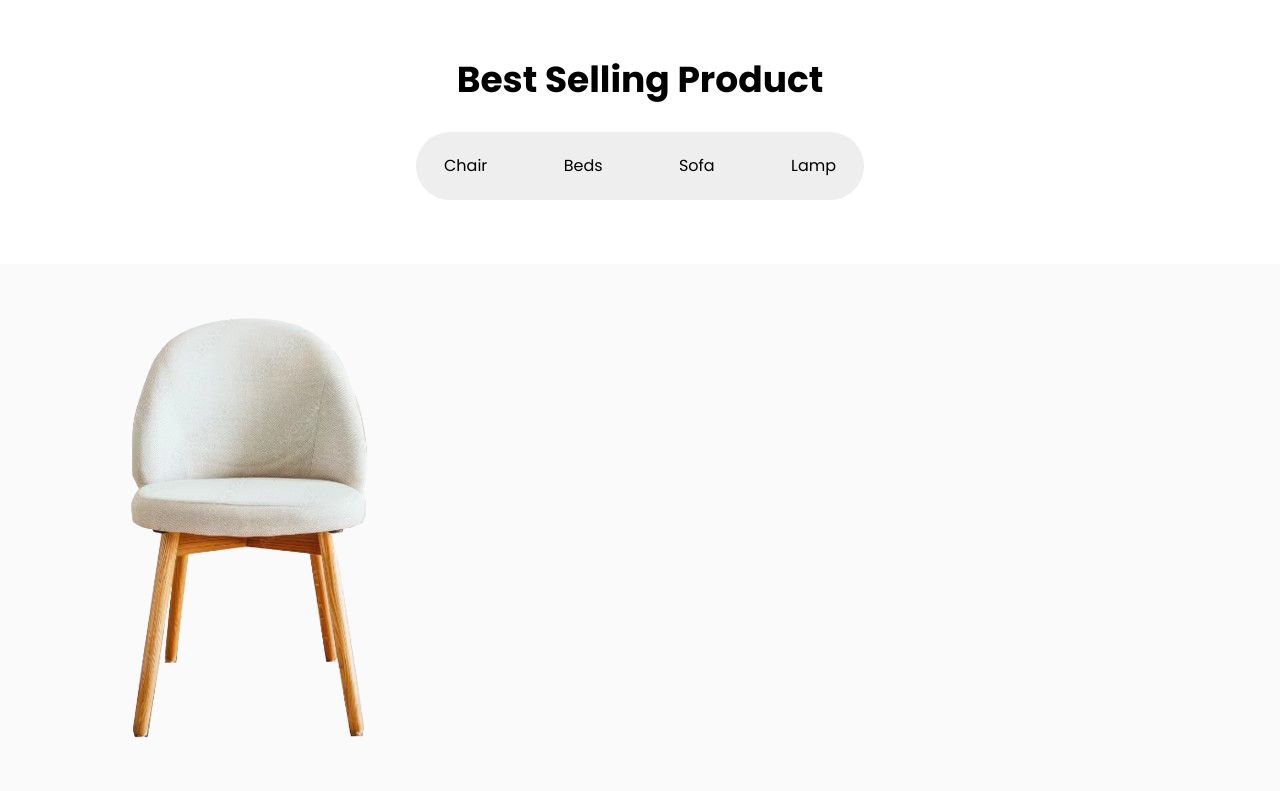
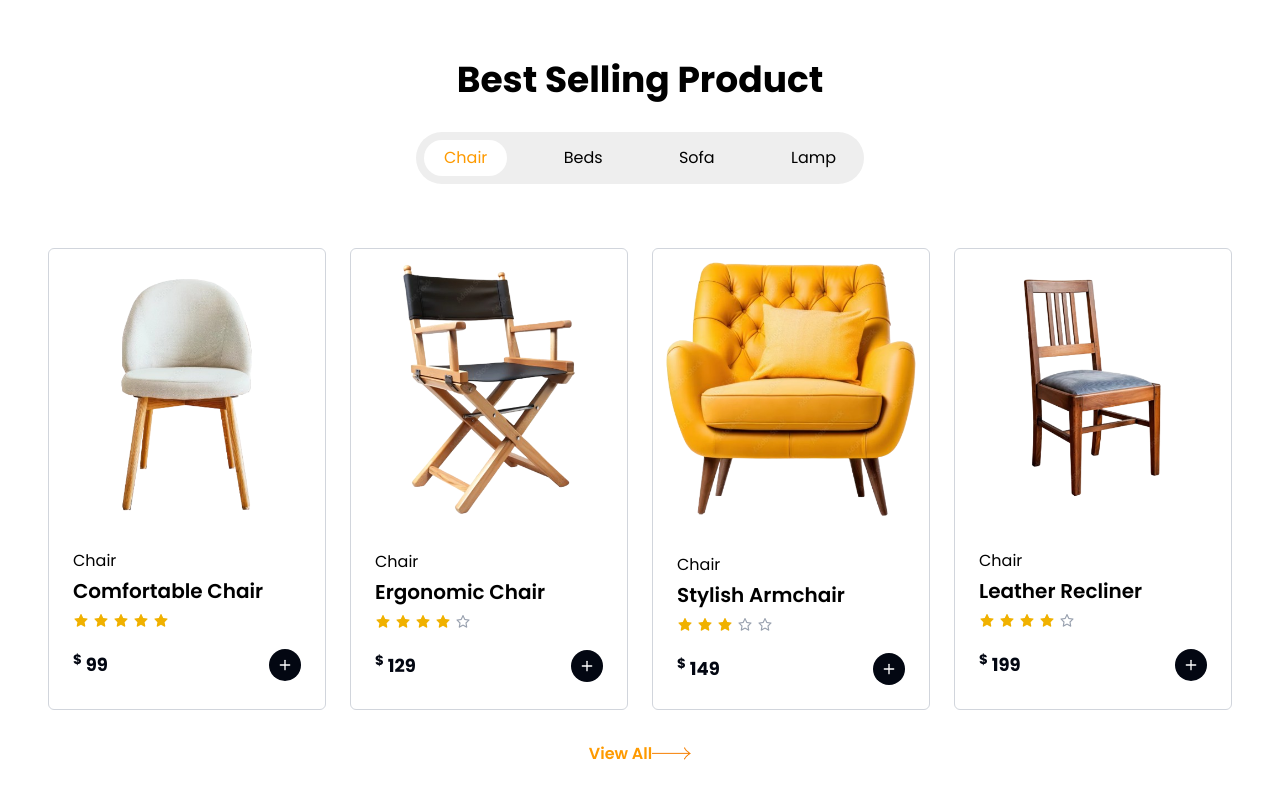
Before and after one commit to Rashed-Jaman-Raj/furniture-likable-rct, a React (Vite) app: page / in a window 1280 px wide. Shown: the part 1100-1891 px from the top of the page. Built offline with nearby package versions, Linux system fonts and the light colour scheme.

Commit message:
product card

```diff
--- /dev/null
+++ b/src/components/navbar/Rating.jsx
@@ -0,0 +1,18 @@
+import React from 'react'
+import { AiFillStar, AiOutlineStar } from "react-icons/ai";
+
+const Rating = ({rating}) => {
+   const totalStars = 5;
+  return (
+    <div className='flex space-x-1'>
+      {
+         Array.from({length: totalStars}, (_, index) => {
+            const starIndex = index + 1;
+            return starIndex <= rating ? (<AiFillStar key={index} className=' text-yellow-500'/>) : (<AiOutlineStar key={index} className=' text-gray-400' />)
+         })
+      }
+    </div>
+  )
+}
+
+export default Rating
--- a/src/pages/shop/ProductCard.jsx
+++ b/src/pages/shop/ProductCard.jsx
@@ -1,11 +1,24 @@
 import React from 'react'
 import { getImgUrl } from '../../utils/getImageUrl'
+import Rating from '../../components/navbar/Rating'
+import { FiPlus } from "react-icons/fi";
 
 const ProductCard = ({product}) => {
   return (
-    <div>
-      <div className='bg-[#FAFAFA]'>
+    <div className='border border-gray-300 rounded-md hover:shadow-lg duration-200 overflow-hidden'>
+      <div className='hover:scale-104 duration-200 cursor-pointer'>
         <img src={getImgUrl(`${product.imageUrl}`)} alt="" />
+      </div>
+      <div className='p-6'>
+        <h4 className='text-base mb-1'>{product.category}</h4>
+        <h3 className='font-semibold text-xl mb-2'>{product.name}</h3>
+        <Rating rating={product.rating}/>
+        <div className=' mt-5 flex justify-between items-center'>
+          <p className='text-gray-950 font-bold text-lg'><sup>$</sup> <span>{product.price}</span></p>
+            <button className='bg-gray-950 text-white hover:bg-black/55 p-2 rounded-full cursor-pointer'>
+            <FiPlus />
+            </button>
+        </div>
       </div>
     </div>
   )
--- a/src/pages/shop/Products.jsx
+++ b/src/pages/shop/Products.jsx
@@ -1,39 +1,69 @@
-import React from 'react'
-import { products } from '../../utils/Products'
-import ProductCard from './ProductCard'
+import React, { useState } from "react";
+import { products } from "../../utils/Products";
+import ProductCard from "./ProductCard";
+import btnIcon from "../../assets/button-icon.png"
 
-const Products = ({headline}) => {
-  const categories = ["Chair", "Beds", "Sofa", "Lamp"]
+const Products = ({ headline }) => {
+  const categories = ["Chair", "Beds", "Sofa", "Lamp"];
+  const [selectedCategory, setSelectedCategory] = useState("Chair");
+  const [visibleProducts, setVisibleProducts] = useState(4);
+  const filteredProducts = products.filter(
+    (product) => product.category === selectedCategory
+  );
+  const loadMoreProducts = () => {
+    setVisibleProducts((prev) => prev + 4);
+  };
   return (
-    <div>
-      <div className='section-container'>
-        <h2 className='text-4xl font-bold text-center my-8 '>{headline}</h2>
+    <div className="px-12">
+      <div className="max-w-screen-2x1 mx-auto">
+        <h2 className="text-4xl font-bold text-center my-8 ">{headline}</h2>
 
         {/* category tabs */}
-        <div className='bg-[#EEEEEE] max-w-md mx-auto sm:rounded-full md-p-2.5 py-4 px-2 mb-16 '>
-          <div className='flex flex-col sm:flex-row items-center md:justify-between justify-center gap-4'>
-            {
-              categories.map((category) => (
-                <button key={category} className={`py-1.5 sm:px-5 px-8 rounded-full hover:bg-amber-500 hover:text-white transition-colors cursor-pointer`}>{category}</button>
-              ))
-            }
+        <div className="bg-[#EEEEEE] max-w-md mx-auto sm:rounded-full md-p-2.5 py-2 px-2 mb-16 ">
+          <div className="flex flex-col sm:flex-row items-center md:justify-between justify-center gap-4">
+            {categories.map((category) => (
+              <button
+                onClick={() => {
+                  setSelectedCategory(category);
+                  setVisibleProducts(4);
+                }}
+                key={category}
+                className={`py-1.5 sm:px-5 px-8 rounded-full hover:bg-amber-500 hover:text-white transition-colors cursor-pointer ${
+                  selectedCategory === category
+                    ? "bg-white text-amber-500"
+                    : " text-black"
+                }`}
+              >
+                {category}
+              </button>
+            ))}
           </div>
         </div>
 
         <div>
-            {/* products grid */}
-            <div>
-              {
-                products.map((product, index) => (
-                  <ProductCard key={index} product={product}/>
-                ))
-              }
+          {/* products grid */}
+          <div className="grid grid-cols-1 sm:grid-cols-2 md:grid-cols-4 gap-6 max-w-screen-2x1 container mx-auto">
+            {filteredProducts
+              .slice(0, visibleProducts)
+              .map((product, index) => (
+                <ProductCard key={index} product={product} />
+              ))}
+          </div>
+          {/* load more button */}
+          {visibleProducts < filteredProducts.length && (
+            <div className="flex justify-center items-center mt-8">
+              <button
+               onClick={loadMoreProducts}
+              className="text-base font-semibold text-amber-500 flex items-center cursor-pointer">
+                View All
+                <img src={btnIcon} alt="btn icon" />
+              </button>
             </div>
-
+          )}
         </div>
       </div>
     </div>
-  )
-}
+  );
+};
 
-export default Products
+export default Products;
```
